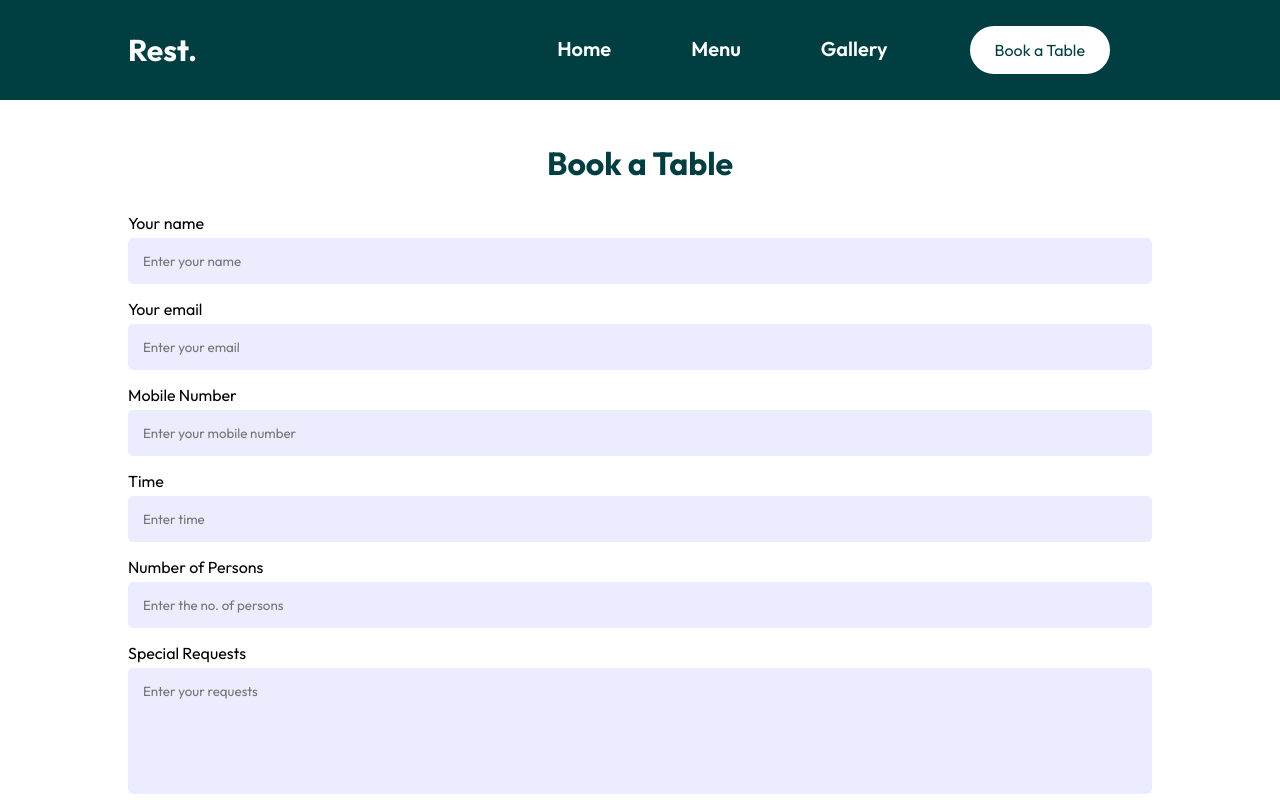
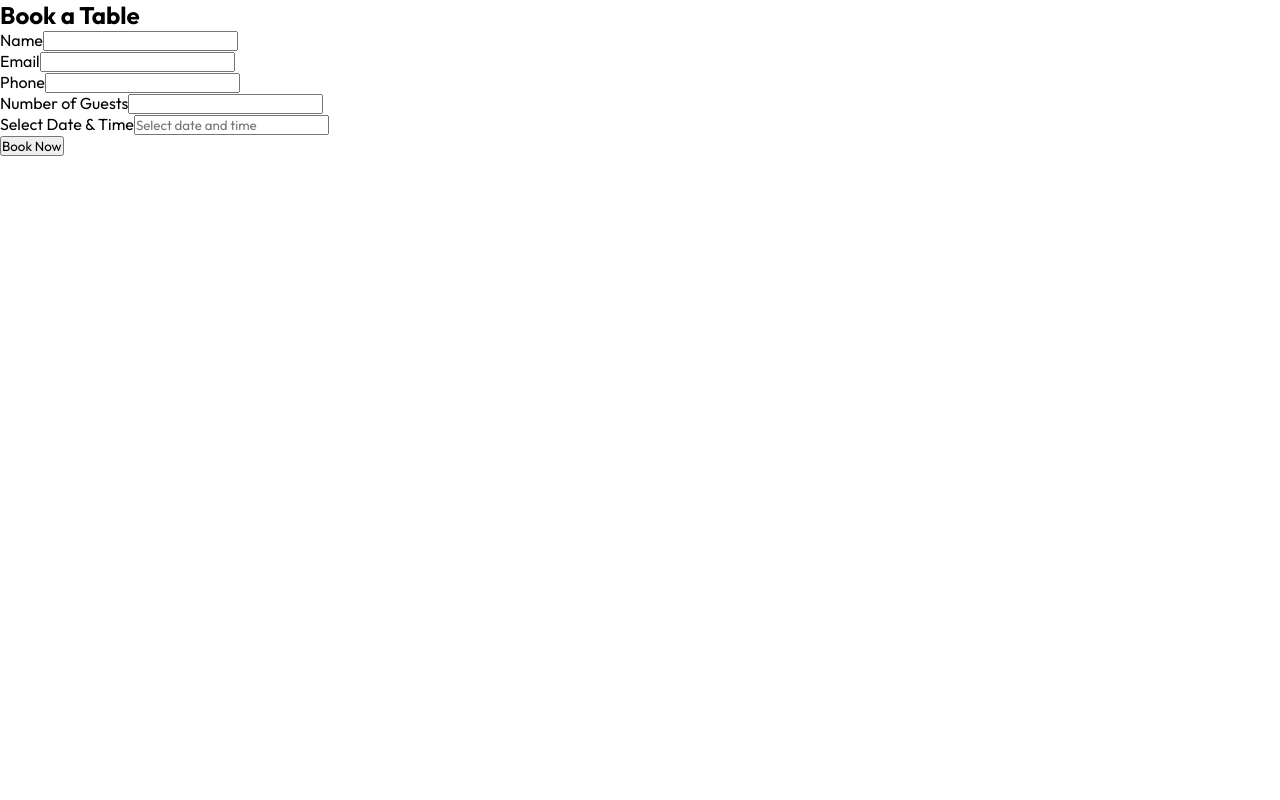
Before and after one commit to ChaitanyaEmani/restaurant, a React (Vite) app: page /booktable in a window 1280 px wide. Shown: the top 800 px of the page. Built offline with nearby package versions, Linux system fonts and the light colour scheme.

Commit message:
firebase added for book a table

```diff
--- /dev/null
+++ b/src/config/firebaseConfig.js
@@ -0,0 +1,18 @@
+
+import { initializeApp } from "firebase/app";
+import { getFirestore } from "firebase/firestore";
+
+const firebaseConfig = {
+  apiKey: "AIzaSyD9qB_9yrItUyhsys9OQvMDSd1Qs4lSz5o",
+  authDomain: "restaurant-4cd19.firebaseapp.com",
+  projectId: "restaurant-4cd19",
+  storageBucket: "restaurant-4cd19.firebasestorage.app",
+  messagingSenderId: "220644670334",
+  appId: "1:220644670334:web:051adef2ff9d394f8d912f"
+};
+
+
+const app = initializeApp(firebaseConfig);
+const db = getFirestore(app);
+
+export { db };
--- a/src/pages/BookTable/BookTable.css
+++ /dev/null
@@ -1,32 +0,0 @@
-/* .book-table{
-    background-color: aqua;
-} */
-
-form input, form textarea{
-    display: block;
-    width: 100%;
-    background: #EBECFE;
-    padding: 15px;
-    border: 0;
-    outline: 0;
-    margin-bottom: 15px;
-    margin-top: 5px;
-    resize: none;
-    border-radius: 5px;
-}
-
-.heading{
-    margin-top: 4%;
-}
-
-@media (max-width:1000px) {
-    .heading{
-        margin-top: 10%;
-    }
-}
-
-@media (max-width:450px) {
-    .heading{
-        margin-top: 20%;
-    }
-}
--- a/src/pages/BookTable/BookTable.jsx
+++ b/src/pages/BookTable/BookTable.jsx
@@ -1,33 +1,95 @@
-import React from 'react'
-import './BookTable.css'
-import Navbar from '../../components/Navbar/Navbar'
-import Footer from '../../components/Footer/Footer'
+import React, { useState } from "react";
+import { Formik, Form, Field, ErrorMessage } from "formik";
+import * as Yup from "yup";
+import { db } from "../../config/firebaseConfig";
+import { collection, addDoc } from "firebase/firestore";
+import DatePicker from "react-datepicker";
+import "react-datepicker/dist/react-datepicker.css";
+import { ToastContainer, toast } from "react-toastify";
+import "react-toastify/dist/ReactToastify.css";
 
 const BookTable = () => {
+  const [selectedDate, setSelectedDate] = useState(null);
+
+  const validationSchema = Yup.object({
+    name: Yup.string().min(2).required("Name is required"),
+    email: Yup.string().email("Invalid email").required("Email is required"),
+    phone: Yup.string().matches(/^\d{10}$/, "Invalid phone number").required("Phone is required"),
+    guests: Yup.number().min(1).max(20).required("Number of guests is required"),
+  });
+
+  const handleSubmit = async (values, { resetForm }) => {
+    try {
+      await addDoc(collection(db, "bookings1"), {
+        name: values.name,
+        email: values.email,
+        phone: values.phone,
+        guests: values.guests,
+        date: selectedDate.toISOString(),
+        timestamp: new Date(),
+      });
+
+      toast.success("Booking Successful!");
+      resetForm();
+      setSelectedDate(null);
+    } catch (error) {
+      console.error("Error adding booking:", error);
+      toast.error("Failed to book table. Try again.");
+    }
+  };
+
   return (
-    <div>
-        <Navbar/>
-        <div className="container">
-            <h1 className='heading'>Book a Table</h1>
-            <form className='book-table'>
-               <label>Your name</label>
-               <input type='text' name='name' placeholder='Enter your name' required/>
-               <label>Your email</label>
-               <input type='email' name='email' placeholder='Enter your email' required/>
-               <label>Mobile Number</label>
-               <input type='tel' name='phone' placeholder='Enter your mobile number' required/>
-               <label>Time</label>
-               <input  type='text' name='time' placeholder='Enter time' required/>
-               <label>Number of Persons</label>
-               <input type='number' name='number' placeholder='Enter the no. of persons' required/>
-               <label>Special Requests</label>
-               <textarea name='requests' rows="6" placeholder='Enter your requests' required/>
-               <button type='submit' className='btn'>Submit now</button>
-            </form>
-        </div>
-        <Footer/>
+    <div className="booking-form">
+      <h2>Book a Table</h2>
+      <Formik
+        initialValues={{ name: "", email: "", phone: "", guests: "" }}
+        validationSchema={validationSchema}
+        onSubmit={handleSubmit}
+      >
+        {({ isSubmitting }) => (
+          <Form>
+            <div>
+              <label>Name</label>
+              <Field type="text" name="name" />
+              <ErrorMessage name="name" component="div" className="error" />
+            </div>
+
+            <div>
+              <label>Email</label>
+              <Field type="email" name="email" />
+              <ErrorMessage name="email" component="div" className="error" />
+            </div>
+
+            <div>
+              <label>Phone</label>
+              <Field type="text" name="phone" />
+              <ErrorMessage name="phone" component="div" className="error" />
+            </div>
+
+            <div>
+              <label>Number of Guests</label>
+              <Field type="number" name="guests" />
+              <ErrorMessage name="guests" component="div" className="error" />
+            </div>
+
+            <div>
+              <label>Select Date & Time</label>
+              <DatePicker
+                selected={selectedDate}
+                onChange={(date) => setSelectedDate(date)}
+                showTimeSelect
+                dateFormat="Pp"
+                placeholderText="Select date and time"
+              />
+            </div>
+
+            <button type="submit" disabled={isSubmitting}>Book Now</button>
+          </Form>
+        )}
+      </Formik>
+      <ToastContainer />
     </div>
-  )
-}
+  );
+};
 
-export default BookTable
+export default BookTable;
```
Also changed, not shown: package.json (+6 -1 lines), 1 other file (tests, documents, lock files or other folders).
